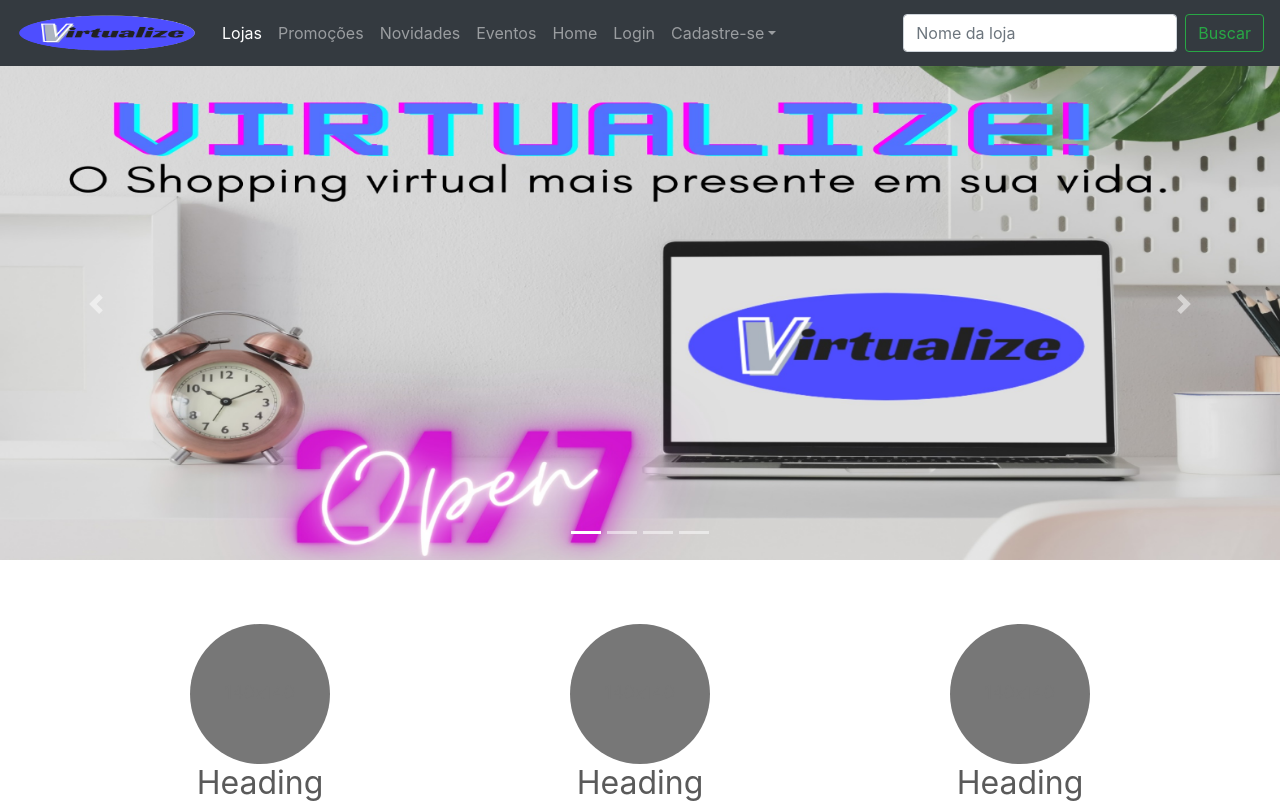
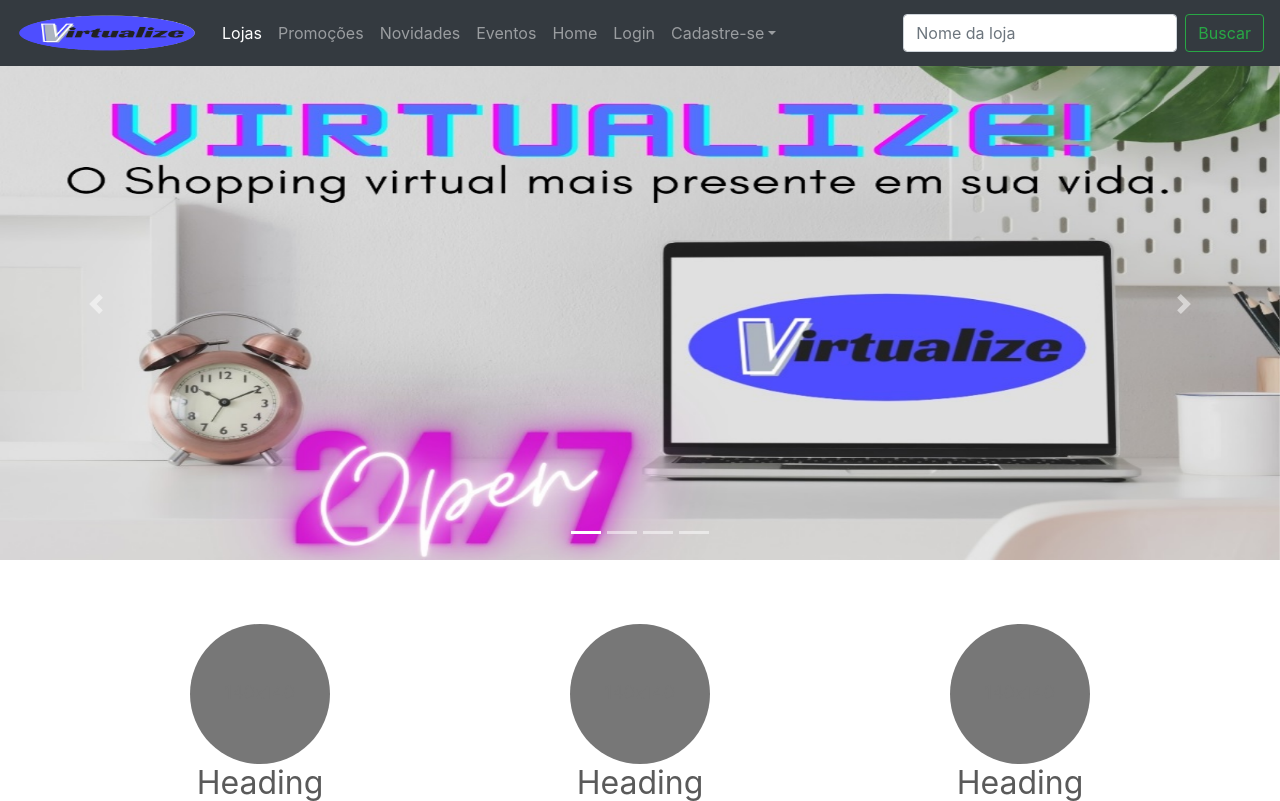
Before and after one commit to maildaltontavares/crudPHP, a PHP site: page /view/index.php in a window 1280 px wide. Shown: the top 801 px of the page. Run offline with PHP 8.4, Linux system fonts and the light colour scheme.

Commit message:
13092020b

```diff
--- a/view/index.php
+++ b/view/index.php
@@ -54,12 +54,12 @@
 
       <div class="carousel-item active">
 
-          <img id="ed1" src="virtualize41.jpg"  height="100%"; width="100%"/>
+          <img id="ed1" src="virtualize42.jpg"  height="100%"; width="100%"/>
 
       </div>
 
       <div class="carousel-item">
-          <img id="ed1" src="virtualize31.jpg"  height="100%"; width="100%"/>
+          <img id="ed1" src="virtualize32.jpg"  height="100%"; width="100%"/>
       </div>
       <div class="carousel-item">
           <img id="ed1" src="pracaAlim1.jpg"  height="100%"; width="100%"/>
```
Also changed, not shown: view/Virtualize32.jpg (added), view/Virtualize42.jpg (added).
